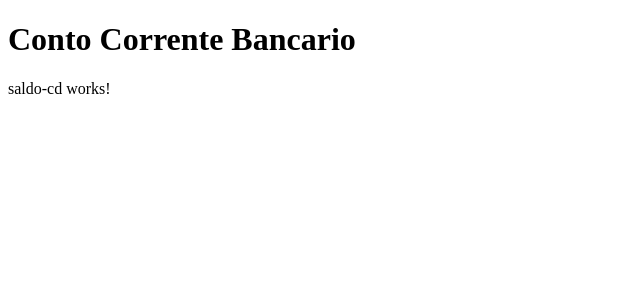
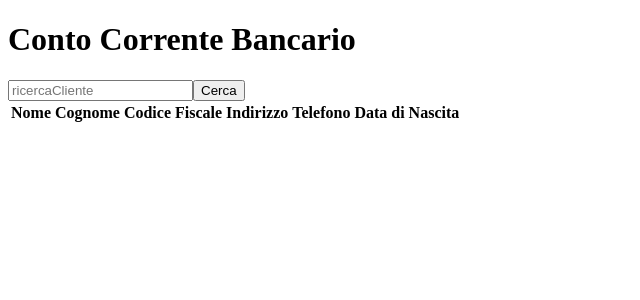
Before and after one commit to luca-lezzerini/conto-corrente-bancario-s, an Angular app in the folder conto-corrente-bancario-s-client/: page /app-saldo-cd in a window 1280 px wide. Shown: the top 300 px of the page, without its empty margins (0-640 px from the left). Built offline with nearby package versions, Linux system fonts and the light colour scheme.

Commit message:
Update Saldo CD

```diff
--- a/conto-corrente-bancario-s-client/src/app/associa-cc/associa-cc.component.html
+++ b/conto-corrente-bancario-s-client/src/app/associa-cc/associa-cc.component.html
@@ -1,7 +1,7 @@
 <input type="text" placeholder="ricercaCliente" [(ngModel)]="ricercaCliente">
 <button (click)="cercaCliente()">Cerca</button>
 <div *ngIf="statoErroreCliente=='e'">{{erroreCliente}}</div>
-<table>
+<table *ngIf="clienti.length>0">
     <tr>
         <th>Nome</th>
         <th>Cognome</th>
@@ -15,8 +15,9 @@
         <td><button (click)="associa(c)">Associa</button></td>
     </tr>
 </table>
+<br>
 <input type="text" placeholder="ricercaConto" [(ngModel)]="ricercaConto">
 <button (click)="cercaContoCorrente()">Cerca</button>
 <div *ngIf="statoErroreConto=='e'">{{erroreConto}}</div>
 <br>
-<div>C/C trovato: {{contoTrovato}}</div>
+<div *ngIf="contoCorrente.id">C/C trovato: {{contoTrovato}}</div>
--- a/conto-corrente-bancario-s-client/src/app/associa-cc/associa-cc.component.ts
+++ b/conto-corrente-bancario-s-client/src/app/associa-cc/associa-cc.component.ts
@@ -25,6 +25,7 @@ export class AssociaCcComponent implements OnInit {
   erroreConto = "";
   statoErroreCliente = "";
   statoErroreConto = "";
+
   constructor(private http: HttpClient) { }
 
 
@@ -42,6 +43,7 @@ export class AssociaCcComponent implements OnInit {
       this.http.post<ListaClientiDto>("http://localhost:8080/ricerca-c", dto)
         .subscribe(r => this.clienti = r.listaClienti);
       this.statoErroreCliente = "";
+      this.ricercaCliente = "";
     }
   }
 
--- a/conto-corrente-bancario-s-client/src/app/saldo-cd/saldo-cd.component.html
+++ b/conto-corrente-bancario-s-client/src/app/saldo-cd/saldo-cd.component.html
@@ -1 +1,31 @@
-<p>saldo-cd works!</p>
+<input type="text" [(ngModel)]="ricercaCliente" placeholder="ricercaCliente">
+<button (click)="cerca()">Cerca</button>
+<table>
+    <tr>
+        <th>Nome</th>
+        <th>Cognome</th>
+        <th>Codice Fiscale</th>
+        <th>Indirizzo</th>
+        <th>Telefono</th>
+        <th>Data di Nascita</th>
+    </tr>
+    <tr *ngFor="let c of clienti">
+        <td>{{c.nome}}</td>
+        <td>{{c.cognome}}</td>
+        <td>{{c.codiceFiscale}}</td>
+        <td>{{c.indirizzo}}</td>
+        <td>{{c.telefono}}</td>
+        <td>{{c.dataDiNascita}}</td>
+        <button (click)="seleziona(c)">Seleziona</button>
+    </tr>
+</table>
+<div *ngIf="showTab2">
+    <table>
+        <tr>
+            <th>Conto</th>
+        </tr>
+        <tr *ngFor="let cc of contiDeposito">
+            <td>{{cc.codice}}</td>
+        </tr>
+    </table>
+</div>
--- a/conto-corrente-bancario-s-client/src/app/saldo-cd/saldo-cd.component.ts
+++ b/conto-corrente-bancario-s-client/src/app/saldo-cd/saldo-cd.component.ts
@@ -1,4 +1,9 @@
+import { HttpClient } from '@angular/common/http';
 import { Component, OnInit } from '@angular/core';
+import { Cliente } from '../cliente';
+import { ContoDeposito } from '../conto-deposito';
+import { ListaClientiDto } from '../dto/lista-clienti-dto';
+import { RicercaClienteDto } from '../dto/ricerca-cliente-dto';
 
 @Component({
   selector: 'app-saldo-cd',
@@ -6,10 +11,27 @@ import { Component, OnInit } from '@angular/core';
   styleUrls: ['./saldo-cd.component.css']
 })
 export class SaldoCdComponent implements OnInit {
+  clienti: Cliente[] = [];
+  contiDeposito: ContoDeposito[] = [];
+  ricercaCliente = "";
+  showTab2 = false;
 
-  constructor() { }
+  constructor(private http: HttpClient) { }
 
   ngOnInit(): void {
   }
 
+  cerca() {
+    let dto = new RicercaClienteDto();
+    dto.ricercaPerCognome = this.ricercaCliente;
+    this.http.post<ListaClientiDto>("http://localhost:8080/ricerca-c", dto)
+      .subscribe(r => this.clienti = r.listaClienti);
+  }
+
+  seleziona(c: Cliente) {
+    this.showTab2 = true;
+  }
+
+  saldo(cc: ContoDeposito) {
+  }
 }
```
